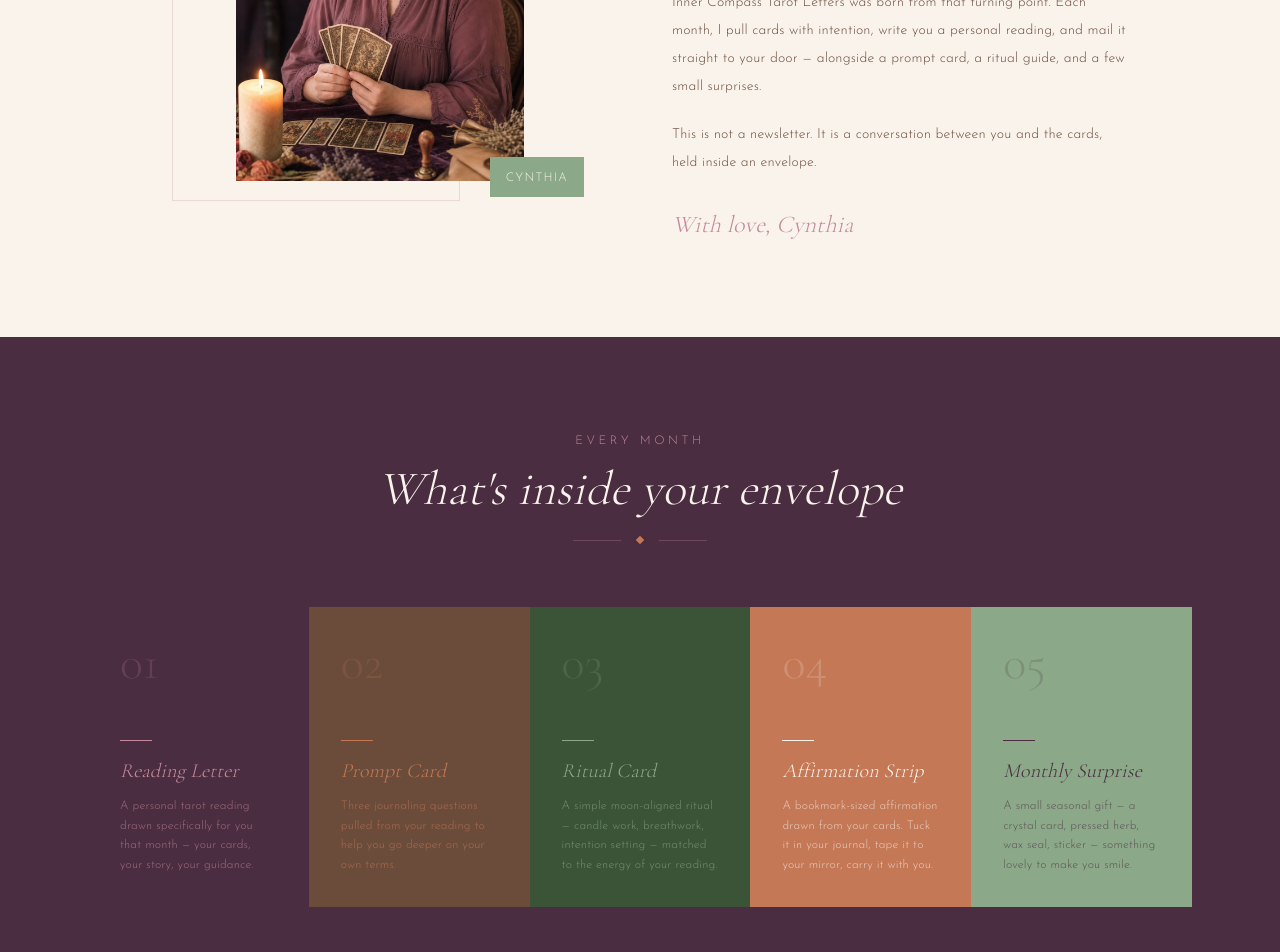
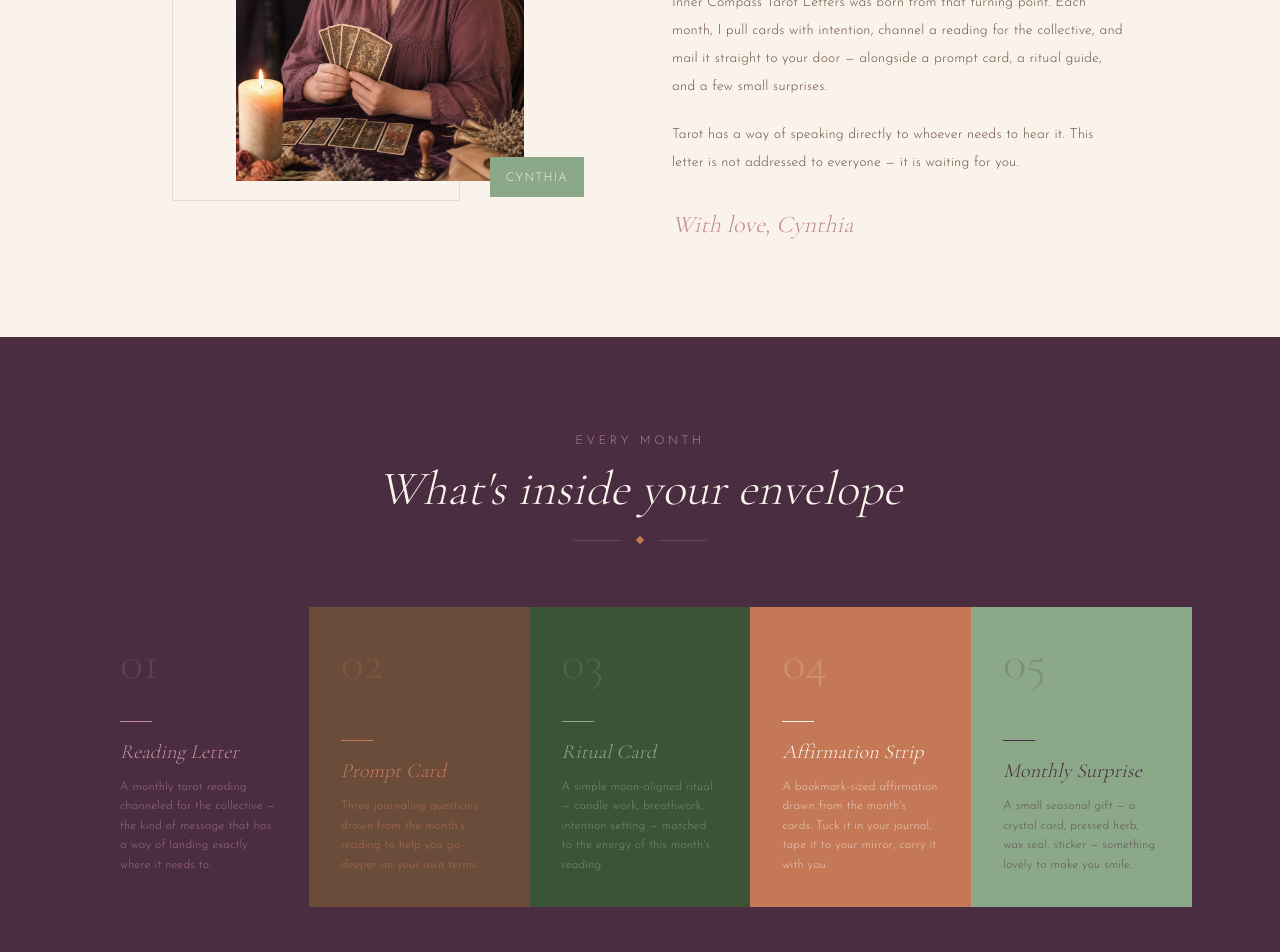
Before and after one commit to cynthiafiorenza77/inner-compass-tarot-letters, a Next.js app: page / in a window 1280 px wide. Shown: the part 1240-2192 px from the top of the page. Built offline with nearby package versions, Linux system fonts and the light colour scheme.

Commit message:
Reframe copy from individual readings to collective — personal feel without false promise

```diff
--- a/components/about.tsx
+++ b/components/about.tsx
@@ -36,17 +36,17 @@ export function About() {
           {/* Text */}
           <div>
             <h2 className="font-cormorant text-4xl md:text-5xl italic font-light text-[#4A2D40] leading-tight mb-6">
-              A letter written<br/>just for you.
+              A letter that finds<br/>you where you are.
             </h2>
             <div className="w-10 h-px bg-[#C47856] mb-7"/>
             <p className="font-josefin text-sm leading-loose text-[#6B4C3B] mb-5 font-light">
               After years in the classroom, I found myself at a crossroads — the kind tarot knows well. The cards did not just give me answers; they gave me the language to ask better questions.
             </p>
             <p className="font-josefin text-sm leading-loose text-[#6B4C3B] mb-5 font-light">
-              Inner Compass Tarot Letters was born from that turning point. Each month, I pull cards with intention, write you a personal reading, and mail it straight to your door — alongside a prompt card, a ritual guide, and a few small surprises.
+              Inner Compass Tarot Letters was born from that turning point. Each month, I pull cards with intention, channel a reading for the collective, and mail it straight to your door — alongside a prompt card, a ritual guide, and a few small surprises.
             </p>
             <p className="font-josefin text-sm leading-loose text-[#6B4C3B] font-light">
-              This is not a newsletter. It is a conversation between you and the cards, held inside an envelope.
+              Tarot has a way of speaking directly to whoever needs to hear it. This letter is not addressed to everyone — it is waiting for you.
             </p>
             <p className="font-cormorant text-2xl italic text-[#C4899A] mt-8">With love, Cynthia</p>
           </div>
--- a/components/whats-inside.tsx
+++ b/components/whats-inside.tsx
@@ -1,10 +1,10 @@
 'use client'
 
 const items = [
-  { n:'01', title:'Reading Letter', desc:'A personal tarot reading drawn specifically for you that month — your cards, your story, your guidance.', accent:'#C4899A', bg:'#4A2D40' },
-  { n:'02', title:'Prompt Card', desc:'Three journaling questions pulled from your reading to help you go deeper on your own terms.', accent:'#C47856', bg:'#6B4C3B' },
-  { n:'03', title:'Ritual Card', desc:'A simple moon-aligned ritual — candle work, breathwork, intention setting — matched to the energy of your reading.', accent:'#8BA888', bg:'#3B5438' },
-  { n:'04', title:'Affirmation Strip', desc:'A bookmark-sized affirmation drawn from your cards. Tuck it in your journal, tape it to your mirror, carry it with you.', accent:'#F9F3EC', bg:'#C47856' },
+  { n:'01', title:'Reading Letter', desc:'A monthly tarot reading channeled for the collective — the kind of message that has a way of landing exactly where it needs to.', accent:'#C4899A', bg:'#4A2D40' },
+  { n:'02', title:'Prompt Card', desc:'Three journaling questions drawn from the month\'s reading to help you go deeper on your own terms.', accent:'#C47856', bg:'#6B4C3B' },
+  { n:'03', title:'Ritual Card', desc:'A simple moon-aligned ritual — candle work, breathwork, intention setting — matched to the energy of this month\'s reading.', accent:'#8BA888', bg:'#3B5438' },
+  { n:'04', title:'Affirmation Strip', desc:'A bookmark-sized affirmation drawn from the month\'s cards. Tuck it in your journal, tape it to your mirror, carry it with you.', accent:'#F9F3EC', bg:'#C47856' },
   { n:'05', title:'Monthly Surprise', desc:'A small seasonal gift — a crystal card, pressed herb, wax seal, sticker — something lovely to make you smile.', accent:'#4A2D40', bg:'#8BA888' },
 ]
 
@@ -15,7 +15,7 @@ export function WhatsInside() {
         <div className="text-center mb-16">
           <p className="font-josefin text-xs tracking-[0.3em] uppercase text-[#C4899A] mb-4">Every Month</p>
           <h2 className="font-cormorant text-4xl md:text-5xl italic font-light text-[#F9F3EC]">
-            What's inside your envelope
+            What&apos;s inside your envelope
           </h2>
           <div className="flex items-center justify-center gap-4 mt-6">
             <div className="h-px w-12 bg-[#C4899A]/30"/>
```
